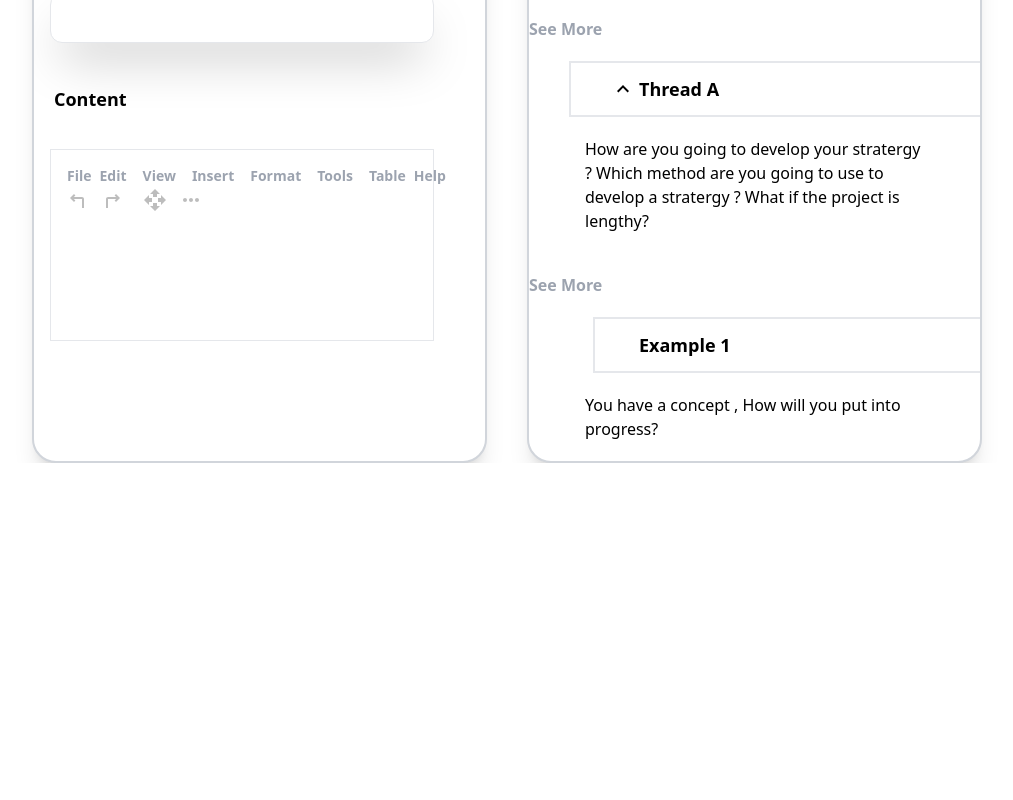
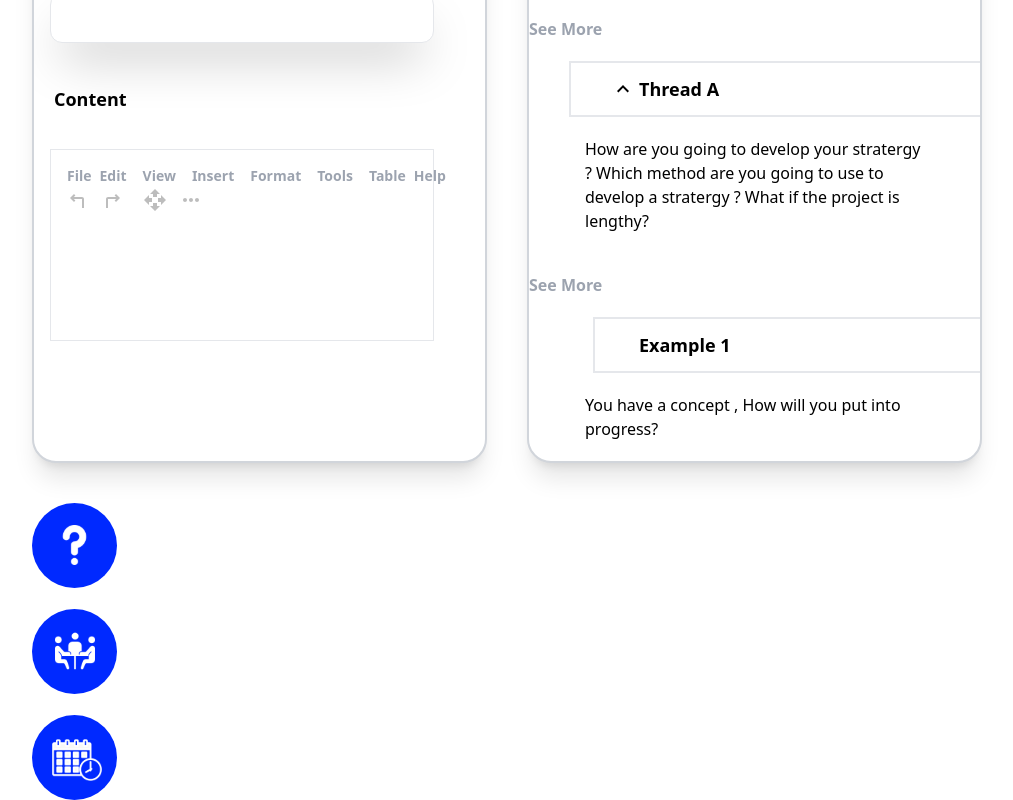
Before and after one commit to fiker31/Deep-tought-website, a React (Vite) app: page / in a window 1280 px wide. Shown: the part 1333-2133 px from the top of the page, without its empty margins (133-1146 px from the left). Before the commit the page ends 1796 px from the top, so only its background shows below. Built offline with nearby package versions, Linux system fonts and the light colour scheme.

Commit message:
added icons

```diff
--- a/src/components/body.jsx
+++ b/src/components/body.jsx
@@ -197,6 +197,7 @@ const Body = () => {
 
 
         </Board>
+        <img src={blueicons} alt="icons" className="" />
       </div>
     </div>
   );
```
